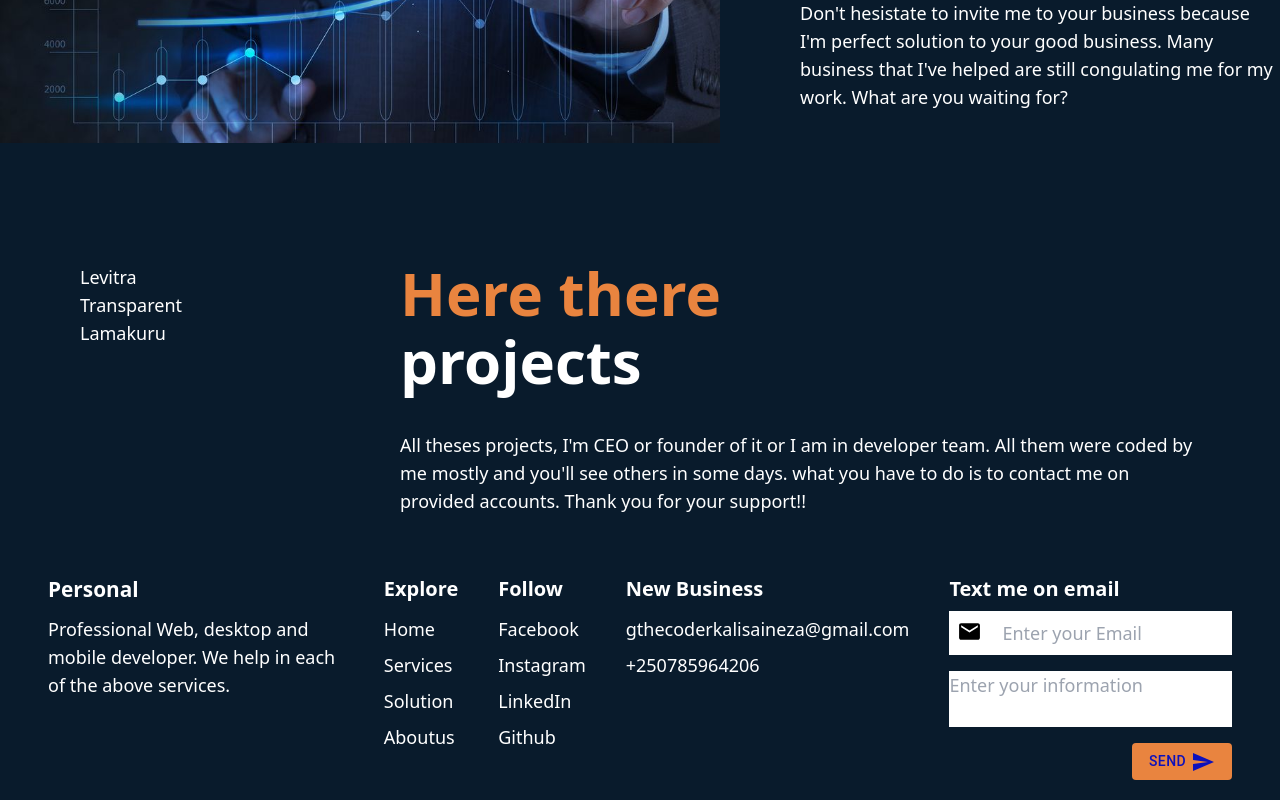
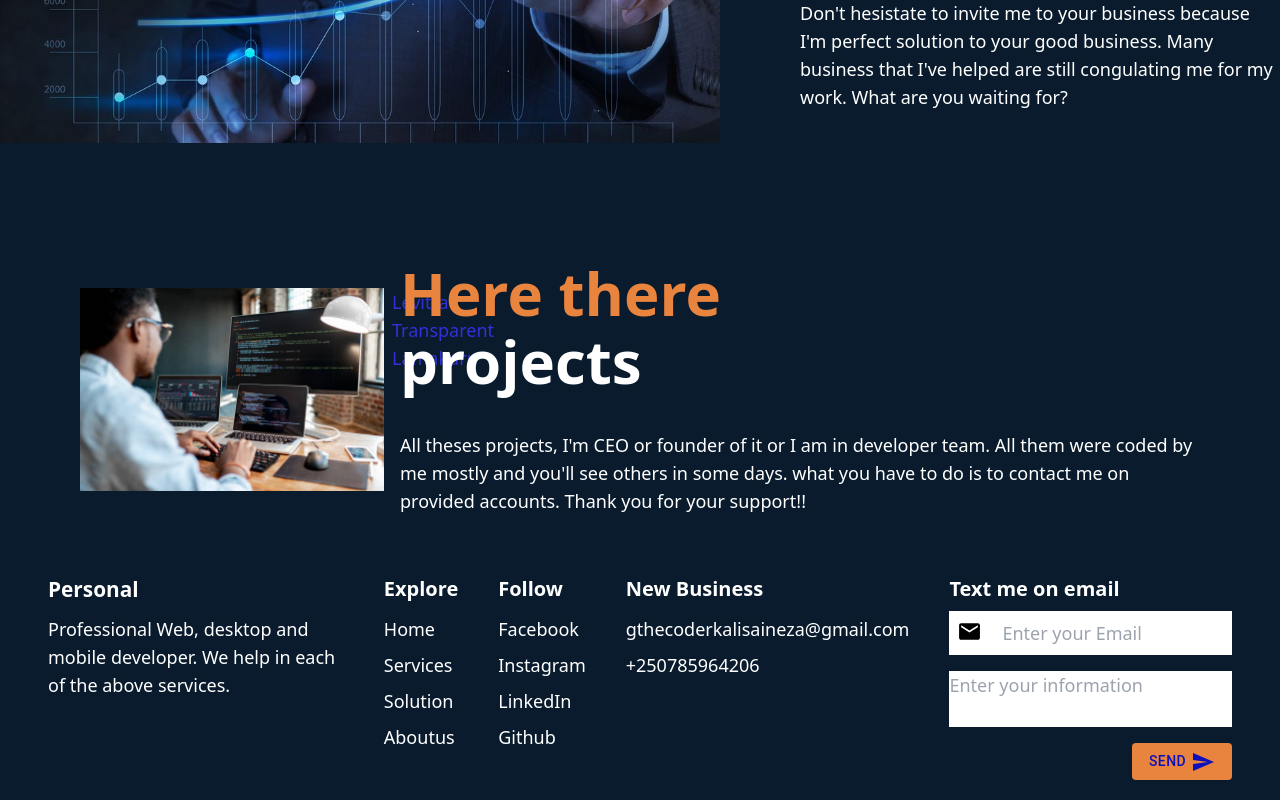
Before and after one commit to the-coder-kalisa/portofolio, a React (Vite) app: page / in a window 1280 px wide. Shown: the part 2154-2954 px from the top of the page. Built offline with nearby package versions, Linux system fonts and the light colour scheme.

Commit message:
finished

```diff
--- a/src/components/Career.tsx
+++ b/src/components/Career.tsx
@@ -1,9 +1,8 @@
 import { FC, useEffect, useState } from "react";
 import { useSelector } from "react-redux";
-import { Link } from "react-router-dom";
 import { career } from "../data";
 import { State, transition } from "../store";
-
+import Code from "../images/Code.jpg";
 const Career: FC = () => {
   const { mode, phone } = useSelector<State, State>((state) => state);
   const [font, setFont] = useState<Boolean>(true);
@@ -18,13 +17,29 @@ const Career: FC = () => {
     [phone]
   );
   return (
-    <div className={`flex justify-between px-20 py-10 gap-4 ${(phone === "phone" || phone === "tablet") && "flex-col"}`}>
-      <div>
-        {career.map(({name, link}, index) => (
+    <div
+      className={`flex justify-between items-center px-20 py-10 gap-4 ${
+        (phone === "phone" || phone === "tablet") && "flex-col"
+      }`}
+    >
+      <div
+        className={`flex gap-2  ${
+          (phone === "phone" || phone === "tablet") && "flex-col"
+        }`}
+      >
+        <img src={Code} className="min-h-[10rem]" />
+        <div>
+          {career.map(({ name, link }, index) => (
             <div key={index}>
-                <a href={link ? link : "javascriptvoid(0)"}>{name}</a>
+              <a
+                href={link ? link : "javascriptvoid(0)"}
+                className="text-[#3131da]"
+              >
+                {name}
+              </a>
             </div>
-        ))}
+          ))}
+        </div>
       </div>
       <div className="max-w-[50rem] flex flex-col gap-10">
         <div
@@ -32,7 +47,9 @@ const Career: FC = () => {
             font ? "text-6xl" : "text-4xl"
           } flex flex-col gap-2 font-bold`}
         >
-          <div className="text-[#e9843f]">Here there <area shape="" coords="" href="" alt="" /></div>
+          <div className="text-[#e9843f]">
+            Here there <area shape="" coords="" href="" alt="" />
+          </div>
           <div>projects</div>
         </div>
         <div className={`flex flex-col gap-5`}>
```
Also changed, not shown: src/images/Code.jpg (added).
